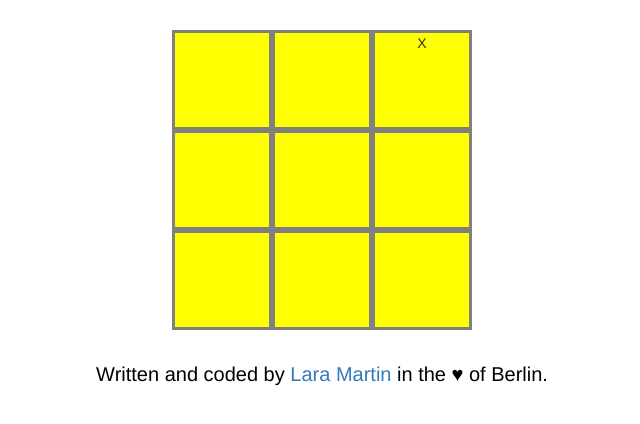
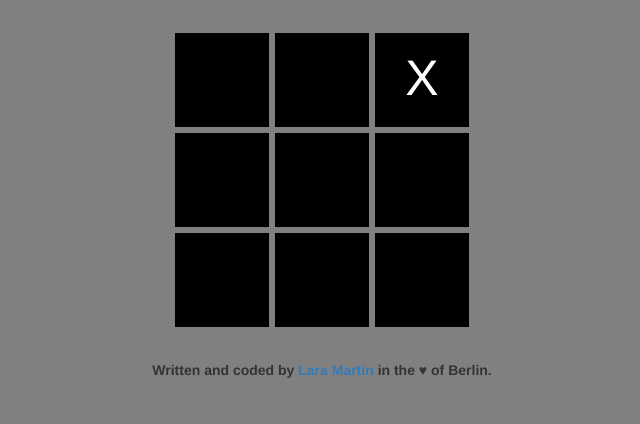
Before and after one commit to laramartin/js_fcc_tictactoe, a plain HTML site: page index.html in a window 1280 px wide. Shown: the whole page, without its empty margins (318-958 px from the left). Drawn offline with nearby package versions, Linux system fonts and the light colour scheme.

Commit message:
layout update

```diff
--- a/style.css
+++ b/style.css
@@ -1,23 +1,29 @@
 body {
   text-align: center;
+  background: gray;
 }
 #board {
   width: 300px;
   height: 300px;
-  background-color: gray;
+  /*background-color: gray;*/
   margin-top: 30px;
   margin-bottom: 30px;
+  background-color: inherit;
 }
 
 .square {
-  background-color: yellow;
+  background-color: black;
   width: 94px;
   height: 94px;
   margin: 3px;
+  font-size: 50px;
+  color: white;
+  text-align: center;
+  padding-top: 10px;
+
 }
 
 p {
-  font-size: 20px;
-  color: black;
   text-align: center;
+  font-weight: bold;
 }
--- a/tictactoe.js
+++ b/tictactoe.js
@@ -74,6 +74,7 @@ $(document).ready(function(){
     boardArray[num - 1] = userSymbol;
     display(boardArray);
     state = "machine";
+    console.log("numbers: " + numbers);
   }
 
   $(".square").click(function(){
```
